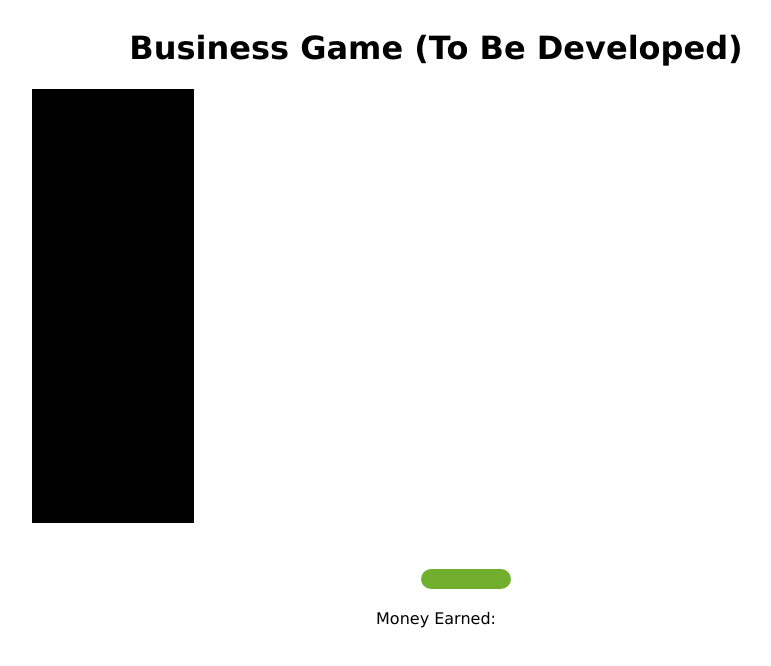
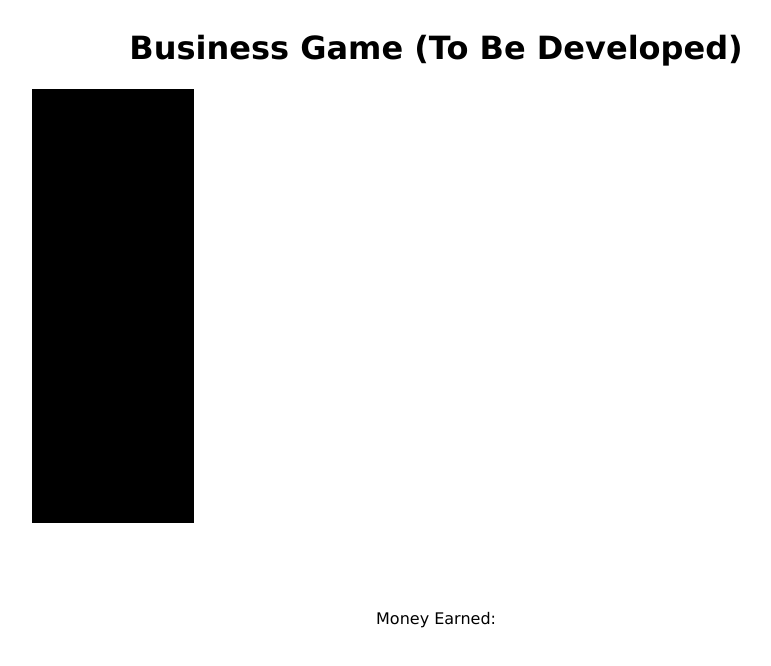
Before and after one commit to bergconnor95/hackathon-team9, an Angular app in the folder frontend/: page /business-game in a window 1280 px wide. Shown: the top 666 px of the page, without its empty margins (204-975 px from the left). Built offline with nearby package versions, Linux system fonts and the light colour scheme; what angular-us-map would draw is missing.

Commit message:
update business display

```diff
--- a/frontend/src/app/business-game/business-game.component.css
+++ b/frontend/src/app/business-game/business-game.component.css
@@ -122,7 +122,7 @@ button {
   width: 90px;
   position: absolute;
   bottom: 0;
-  height:20px;
+  height:0px;
   background-color: #72AE2D;
   color: white;
   border-radius: 10px;
```
